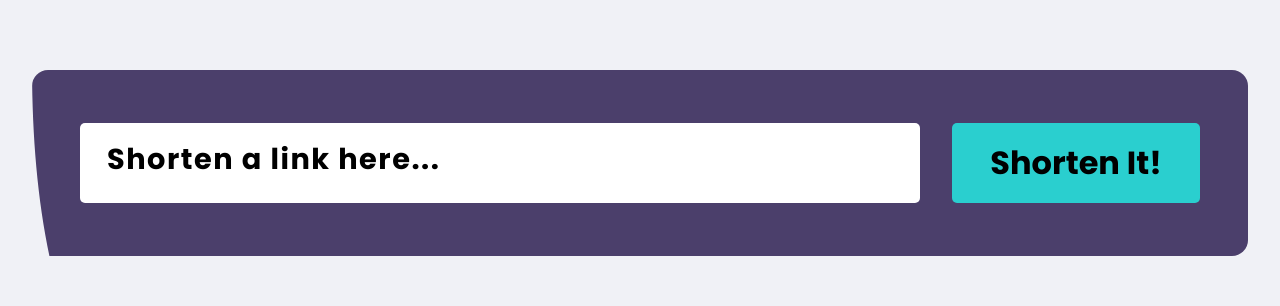
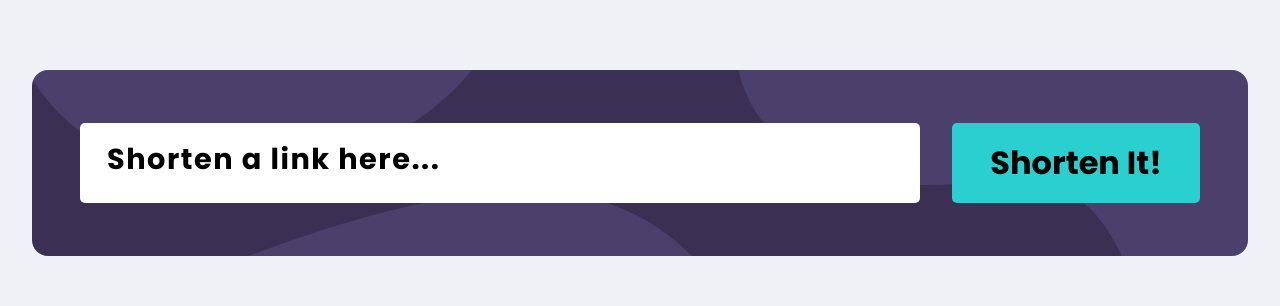
Before and after one commit to iqbalfaisal/frontend-development-js-khohwc, a React (Create React App) app: page / in a window 1280 px wide. Shown: the part 378-684 px from the top of the page. Built offline with nearby package versions, Linux system fonts and the light colour scheme.

Commit message:
style: ui fixes

```diff
--- a/src/components/Shorten/Shorten.css
+++ b/src/components/Shorten/Shorten.css
@@ -38,9 +38,9 @@ section {
 }
 
 .main-link {
-  background: url(../../resources/images/bg-shorten-mobile.svg) no-repeat;
+  background: var(--dark-violet)
+    url(../../resources/images/bg-boost-desktop.svg) 0 0 no-repeat scroll;
   background-size: cover;
-  background-color: var(--primary-violet);
   border-radius: 1rem;
   display: flex;
   flex-direction: column;
@@ -118,8 +118,9 @@ section {
   }
   .main-link {
     flex-direction: row;
-    background: url(../../resources/images/bg-shorten-mobile.svg) no-repeat;
-    background-color: var(--primary-violet);
+    background: var(--dark-violet)
+      url(../../resources/images/bg-boost-desktop.svg) 0 0 no-repeat scroll;
+    background-size: cover;
     padding: 3.3rem 3rem;
     position: relative;
     background-size: cover;
```
Also changed, not shown: src/components/Intro/index.js (+0 -7 lines).
